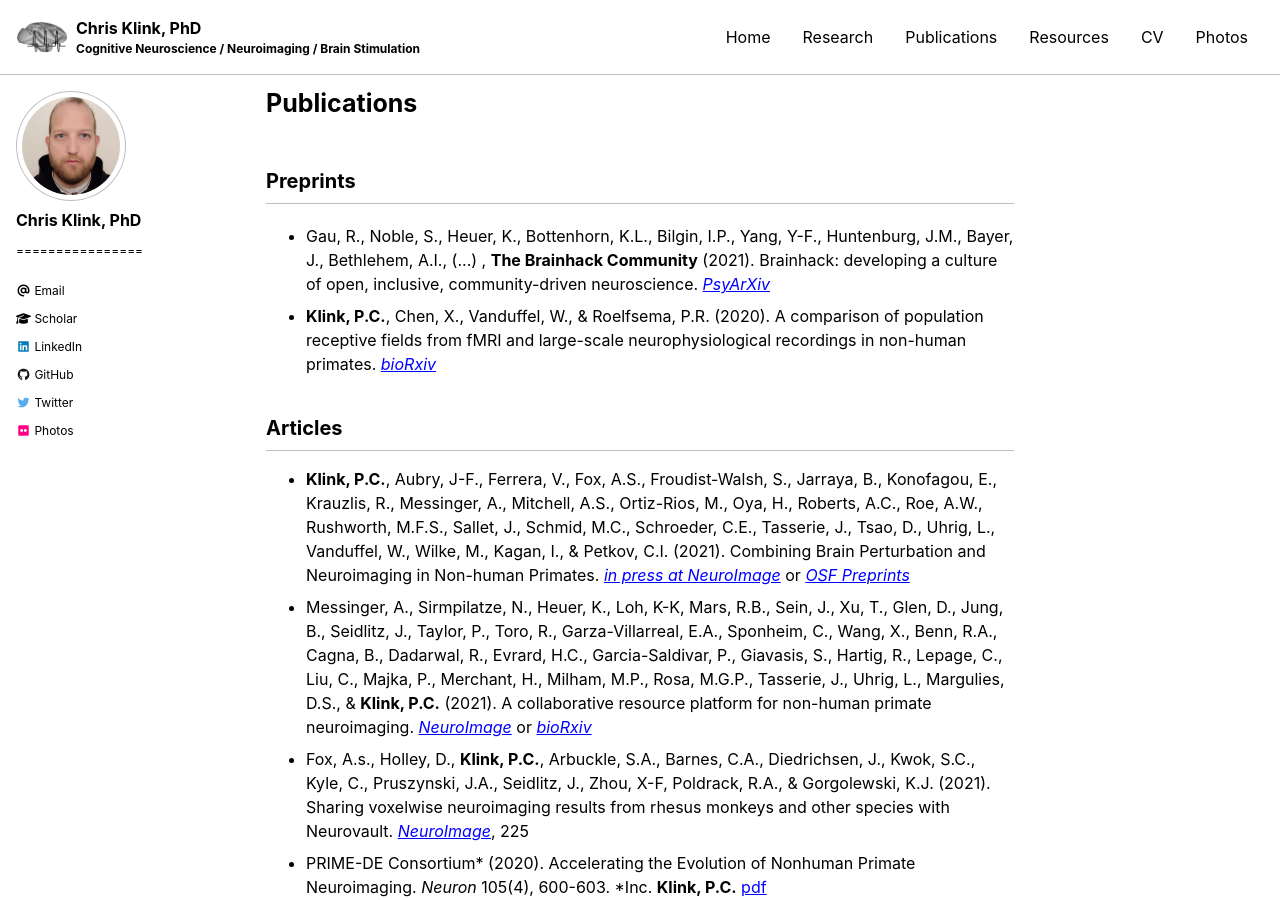
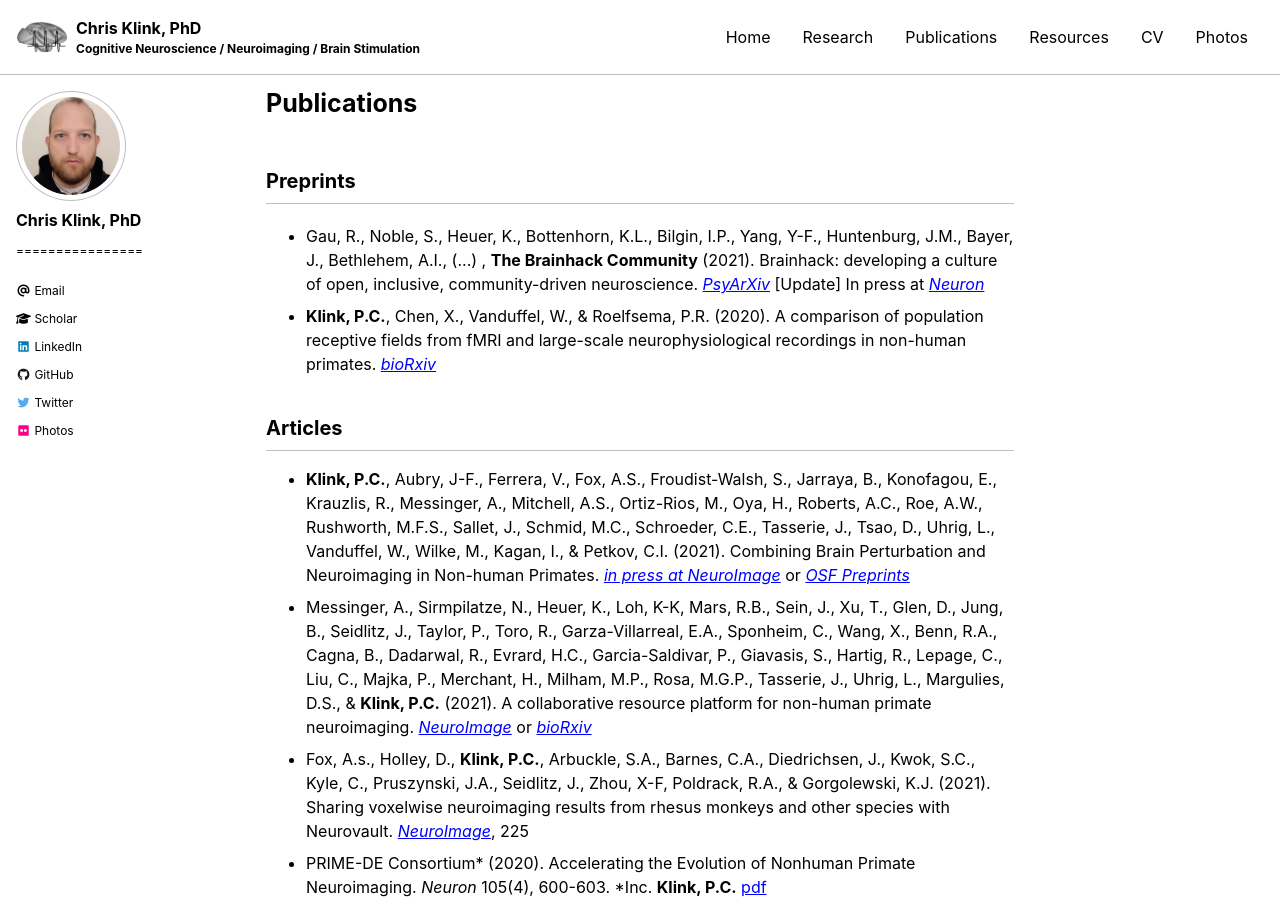
Before and after one commit to pcklink/pcklink.github.io, a Jekyll site: the page built from publications.md, in a window 1280 px wide and 900 px high. Built offline with Jekyll 4.4.1, drawn with Linux system fonts in a browser that asks for light colours; cached includes are drawn as plain includes; nearby versions of some CDN libraries.

Commit message:
Update publications.md

```diff
--- a/publications.md
+++ b/publications.md
@@ -7,7 +7,7 @@
 
 ## Preprints
 <p><ul>
-    <li>Gau, R., Noble, S., Heuer, K., Bottenhorn, K.L., Bilgin, I.P., Yang, Y-F., Huntenburg, J.M., Bayer, J., Bethlehem, A.I., (...) , <b>The Brainhack Community</b> (2021). Brainhack: developing a culture of open, inclusive, community-driven neuroscience. <a href="https://doi.org/10.31234/osf.io/rytjq"><i>PsyArXiv</i></a>
+    <li>Gau, R., Noble, S., Heuer, K., Bottenhorn, K.L., Bilgin, I.P., Yang, Y-F., Huntenburg, J.M., Bayer, J., Bethlehem, A.I., (...) , <b>The Brainhack Community</b> (2021). Brainhack: developing a culture of open, inclusive, community-driven neuroscience. <a href="https://doi.org/10.31234/osf.io/rytjq"><i>PsyArXiv</i></a> [Update] In press at <a href="https://www.cell.com/neuron/home"><i>Neuron</i></a>
     </li>
   <li><b>Klink, P.C.</b>, Chen, X., Vanduffel, W., & Roelfsema, P.R. (2020). A comparison of population receptive fields from fMRI and large-scale neurophysiological recordings in non-human primates. <a href="https://doi.org/10.1101/2020.09.05.284133"><i>bioRxiv</i></a>
     </li>
```
